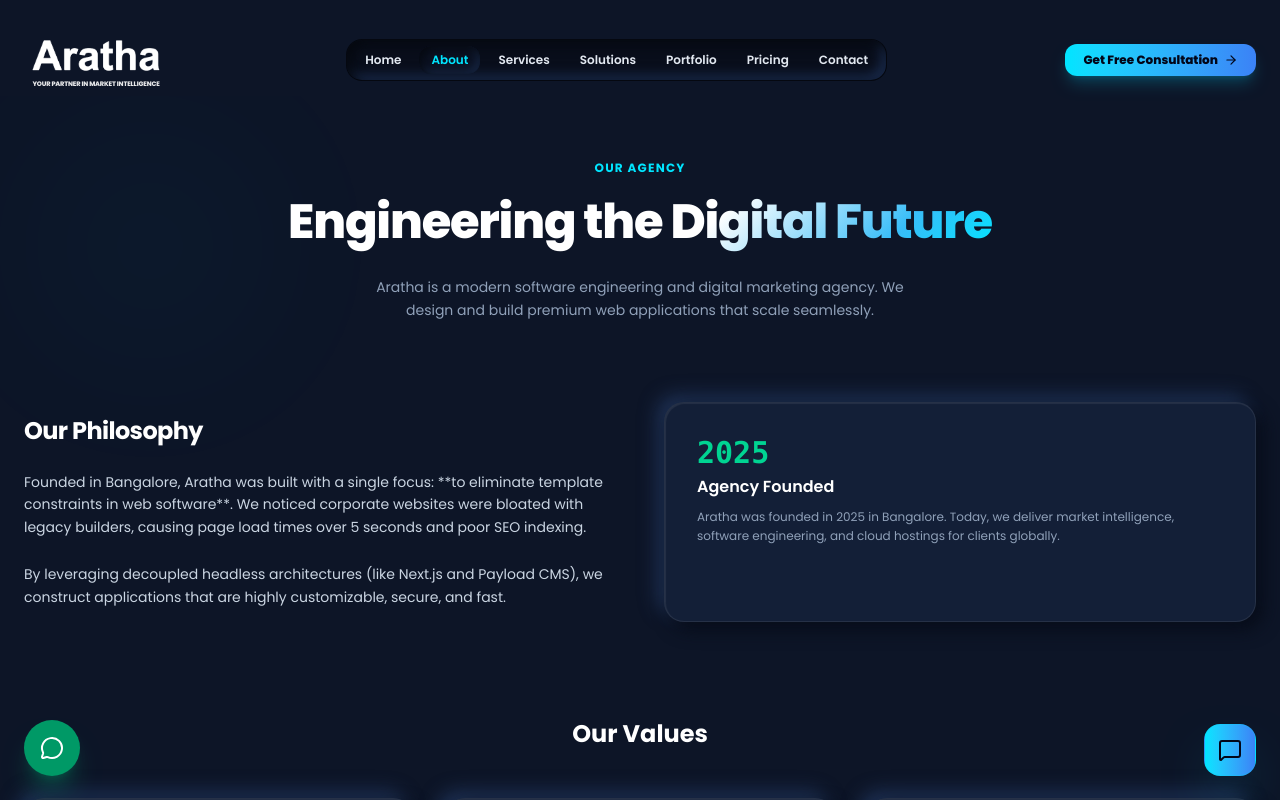
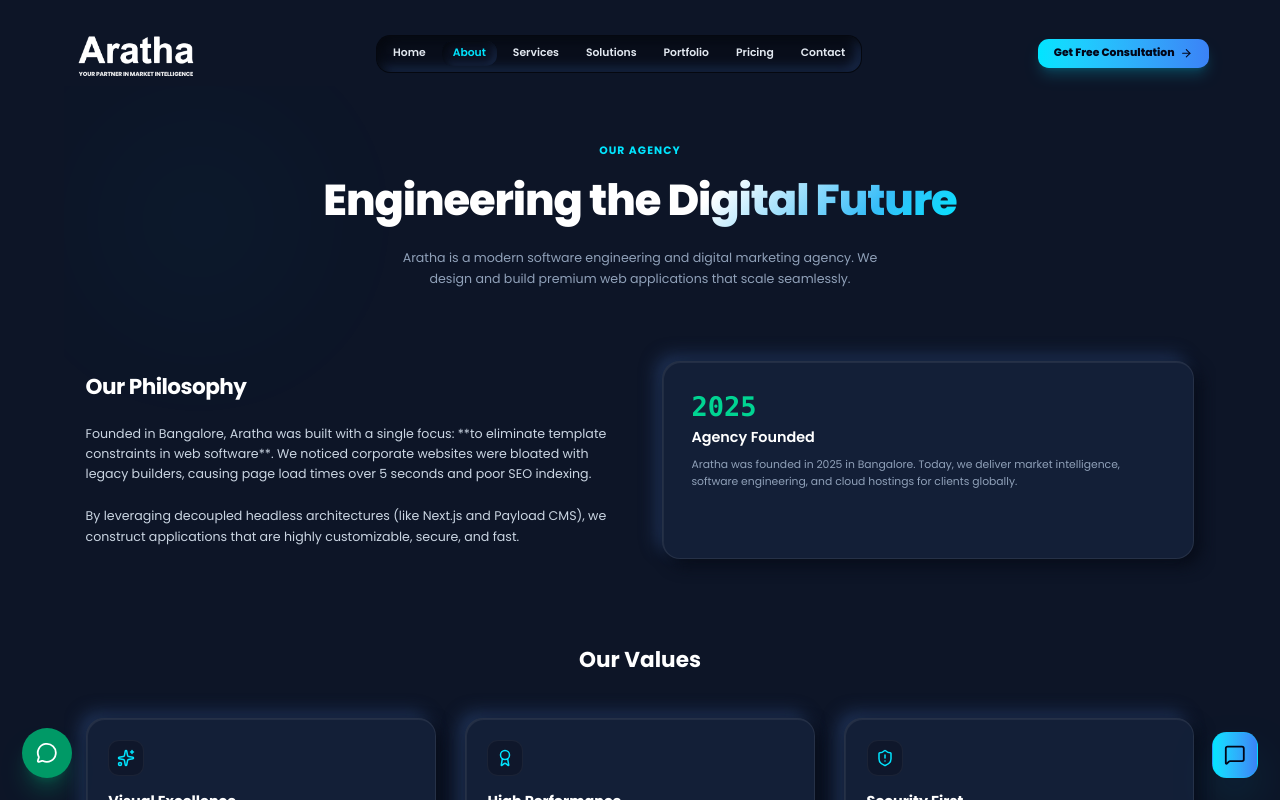
Before and after one commit to aratha-in/aratha_v2, a Next.js app: page /about in a window 1280 px wide. Shown: the top 800 px of the page. Built offline with nearby package versions, Linux system fonts and the light colour scheme.

Commit message:
style: set default site zoom to 90% (zoom: 0.9)

```diff
--- a/frontend/app/globals.css
+++ b/frontend/app/globals.css
@@ -31,6 +31,10 @@
   --background: #0D1527;
   --foreground: #FFFFFF;
   --font-poppins: 'Poppins', sans-serif;
+}
+
+html {
+  zoom: 0.9;
 }
 
 body {
--- a/src/app/globals.css
+++ b/src/app/globals.css
@@ -31,6 +31,10 @@
   --background: #0D1527;
   --foreground: #FFFFFF;
   --font-poppins: 'Poppins', sans-serif;
+}
+
+html {
+  zoom: 0.9;
 }
 
 body {
```
